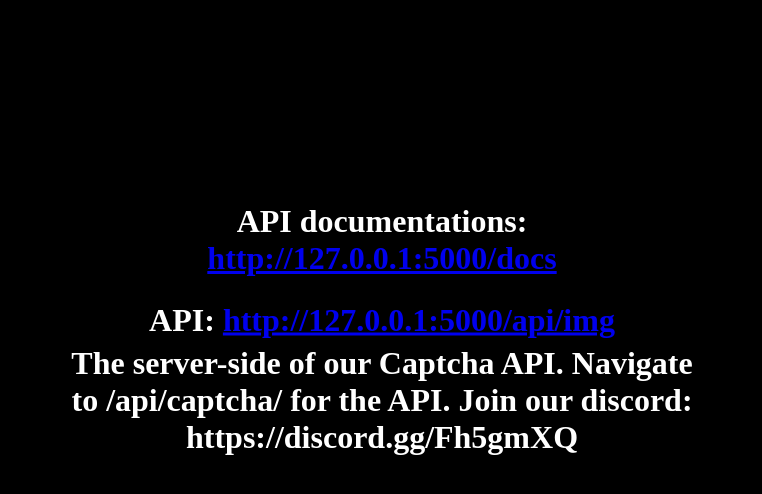
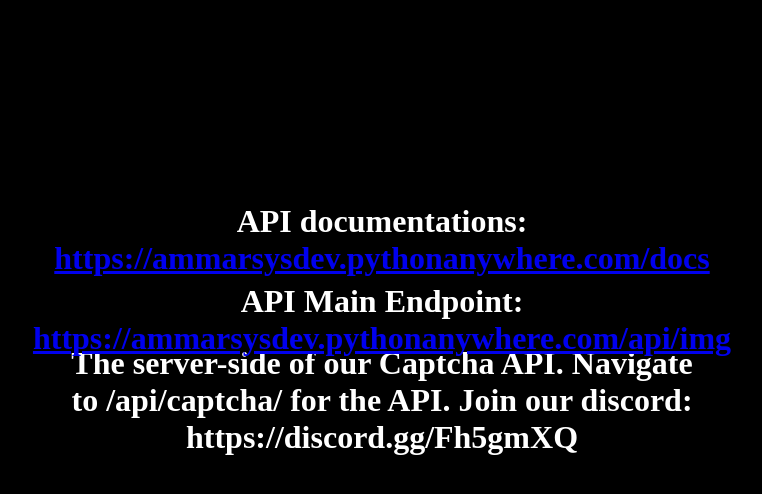
Before and after one commit to ammarsys/oxycaptcha, a Flask app: page / in a window 1280 px wide. Shown: the top 494 px of the page, without its empty margins (258-1020 px from the left). Run offline with Flask 2, Linux system fonts and the light colour scheme.

Commit message:
Update index.html

```diff
--- a/templates/index.html
+++ b/templates/index.html
@@ -4,6 +4,11 @@
         <meta charset="UTF-8">
         <meta name="viewport" content="width=device-width, initial-scale=1.0">
         <title>Essentials API</title>
+        <meta property="og:site_name" content="Essentials">
+        <meta property="og:url" content="http://ammarsysdev.pythonanywhere.com/">
+        <meta property="og:title" content="Essentials Captcha API">
+        <meta property="og:description" content="A simple CAPTCHA api. Originally by Vixen, which was discontinued, rewritten by me.">
+        <meta property="og:type" content="website">
     </head>
     <body>
         <center>
@@ -11,10 +16,10 @@
                 The server-side of our Captcha API. Navigate to /api/captcha/ for the API. Join our discord: https://discord.gg/Fh5gmXQ
             </h1>
             <h1 class="message2">
-                API: <a href="http://127.0.0.1:5000/api/img">http://127.0.0.1:5000/api/img</a>
+                API Main Endpoint: <a href="https://ammarsysdev.pythonanywhere.com/api/img">https://ammarsysdev.pythonanywhere.com/api/img</a>
             </h1>
             <h1 class="message3">
-                API documentations: <a href="http://127.0.0.1:5000/docs">http://127.0.0.1:5000/docs</a>
+                API documentations: <a href="https://ammarsysdev.pythonanywhere.com/docs">https://ammarsysdev.pythonanywhere.com/docs</a>
             </h1>
         </center>
 
```
